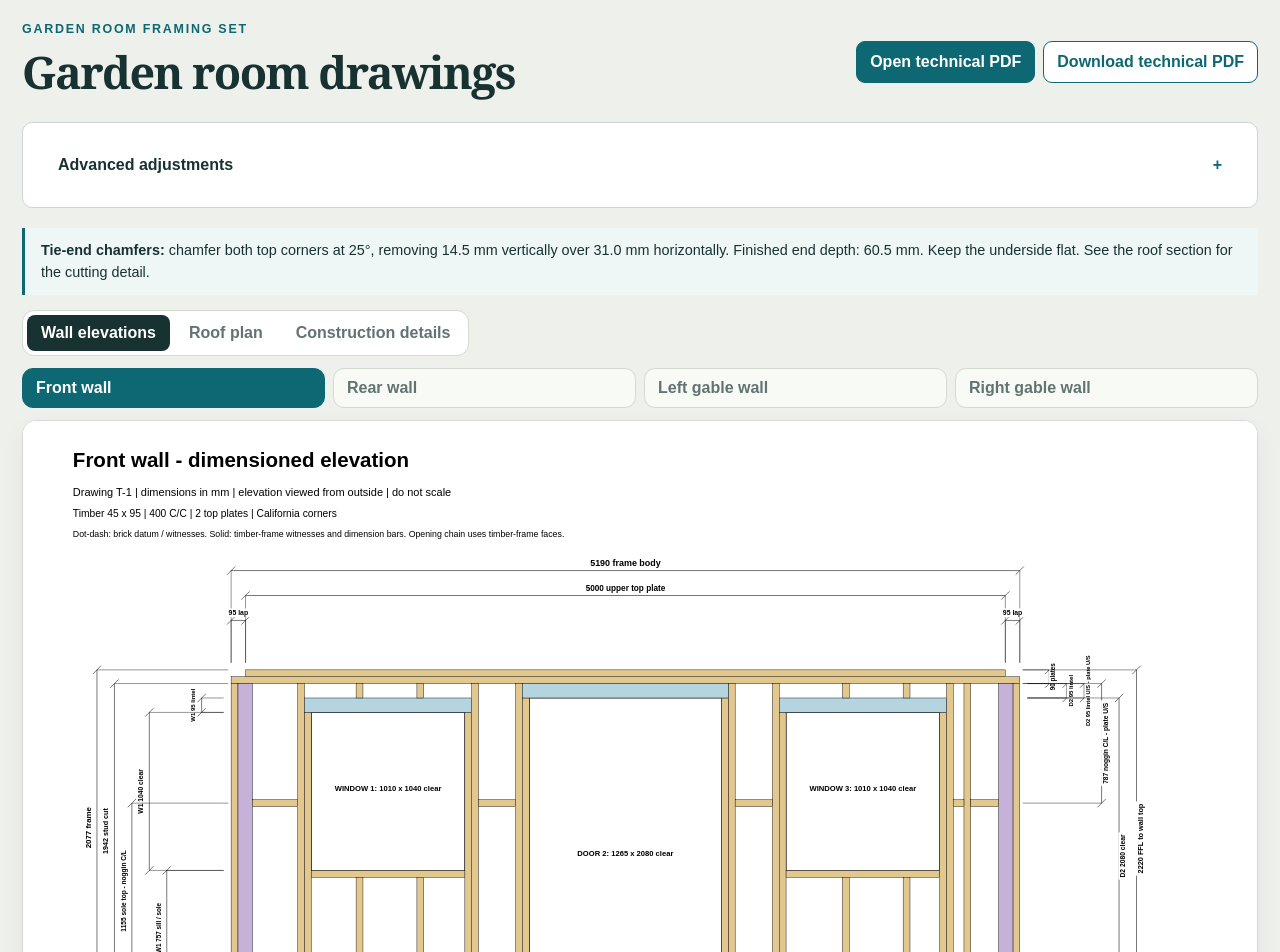
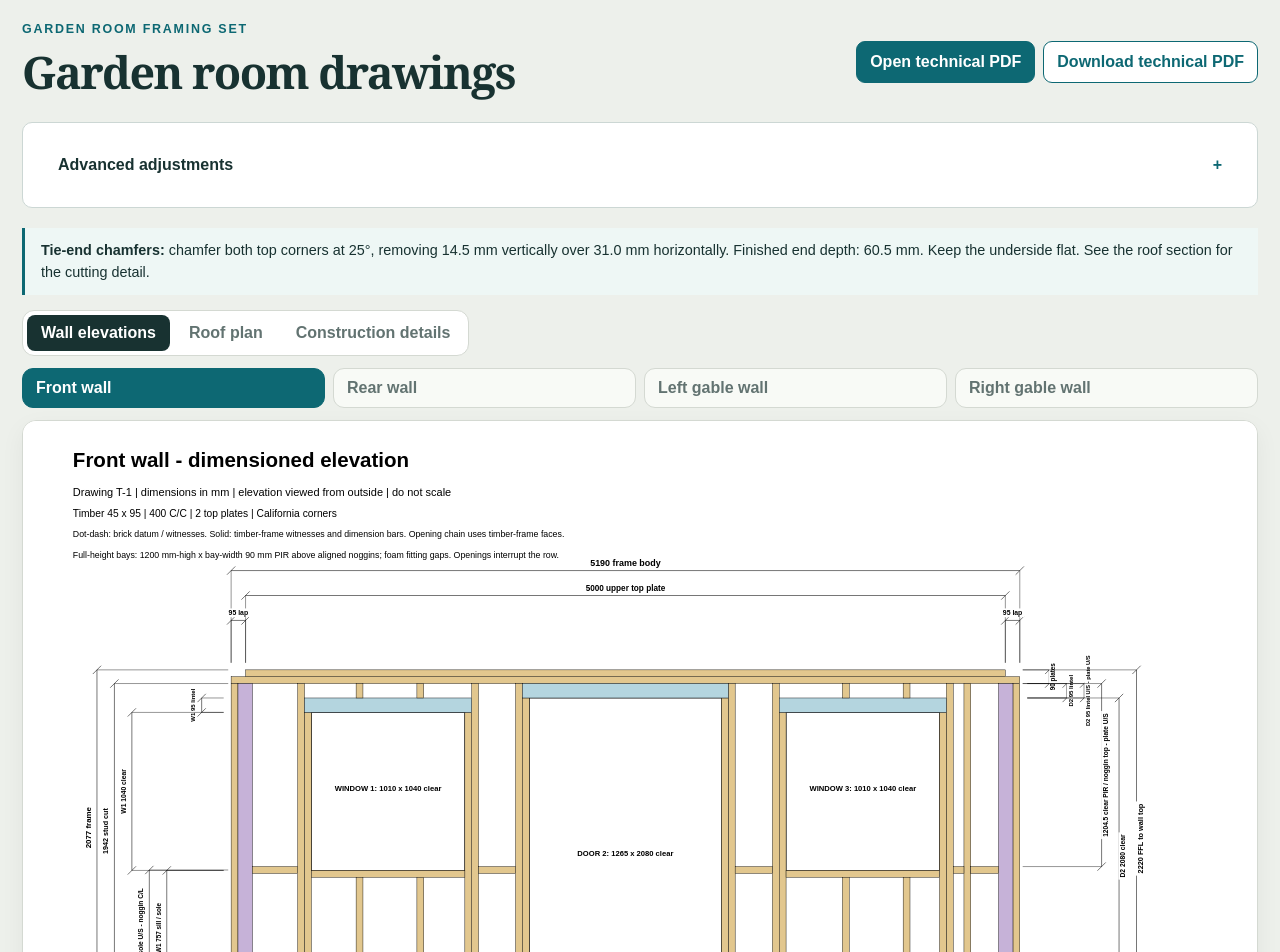
Before and after one commit to FelixMantz/garden-room-framing, a Next.js app: page / in a window 1280 px wide. Shown: the top 952 px of the page. Built offline with nearby package versions, Linux system fonts and the light colour scheme.

Commit message:
Align wall noggins for 1200 mm PIR upper bays

```diff
--- a/app/framing.ts
+++ b/app/framing.ts
@@ -88,7 +88,9 @@ export function configForWall(settings:Settings,id:WallId):WallConfig {
   }).sort((a,b)=>a.x-b.x);
   return {...settings,...wall,id,isSide,width,upperStart,upperEnd,gableRise,frameLength,frameDepth,brickLength,brickDepth,gableOverhang,ridgeWidth,ridgeDepth,brickStart,brickEnd:brickStart+brickBody,
     brickBody,masonryHeight,frameBase,ffl,plates,computedOpenings,ridgeBottom,ridgeTop,rafterVerticalDepth,rafterSeatLift,eavesTailRun,
-    parsedNogginRows:[1200],
+    // Sole-underside datum; leaves 1204.5 mm above the 45 mm noggin for
+    // a 1200 mm-high PIR piece plus fitting tolerance in full-height bays.
+    parsedNogginRows:[760],
     minX:Math.min(0,upperStart-(wall.gable?gableOverhang:0),brickStart),maxX:Math.max(width,upperEnd+(wall.gable?gableOverhang:0),brickStart+brickBody),maxY:wall.gable?Math.max(ridgeTop,settings.wallHeight+gableRise+rafterSeatLift+rafterVerticalDepth/2):settings.wallHeight};
 }
 
--- a/app/pdf/walls.ts
+++ b/app/pdf/walls.ts
@@ -117,8 +117,9 @@ export function drawWallTechnical(cfg:WallConfig,members:Member[],page:number,to
   const noggin=members.find(m=>m.type==="noggin"),studTop=cfg.wallHeight-cfg.plates;
   if(noggin){
     hTechnical(c,X(noggin.x!),X(noggin.x!+noggin.w!),bottomWitness,area.y+area.h+(cfg.id==='front'?4:28),`${fmt(noggin.w!)} noggin / clear bay`,4.6);
-    vTechnical(c,Y(cfg.studFace),Y(noggin.y!+cfg.studFace/2),X(0),nextRail("left"),`${fmt(noggin.y!+cfg.studFace/2-cfg.studFace)} sole top - noggin C/L`,4.5,"left");
-    vTechnical(c,Y(noggin.y!+cfg.studFace/2),Y(studTop),X(cfg.width),nextRail("right"),`${fmt(studTop-noggin.y!-cfg.studFace/2)} noggin C/L - plate U/S`,4.5,"right");
+    vTechnical(c,sole,Y(noggin.y!+cfg.studFace/2),X(0),nextRail("left"),`${fmt(noggin.y!+cfg.studFace/2)} sole U/S - noggin C/L`,4.5,"left");
+    vTechnical(c,Y(noggin.y!+noggin.h!),Y(studTop),X(cfg.width),nextRail("right"),`${fmt(studTop-noggin.y!-noggin.h!)} clear PIR / noggin top - plate U/S`,4.5,"right");
+    c.text("Full-height bays: 1200 mm-high x bay-width 90 mm PIR above aligned noggins; foam fitting gaps. Openings interrupt the row.",12,33,6);
   }
   vTechnical(c,Y(cfg.studFace),Y(studTop),X(0),nextRail("left"),`${fmt(studTop-cfg.studFace)} stud cut`,4.9,"left");
   vTechnical(c,sole,Y(cfg.studFace),X(0),nextRail("left"),`${fmt(cfg.studFace)} sole`,4.3,"left");
```
